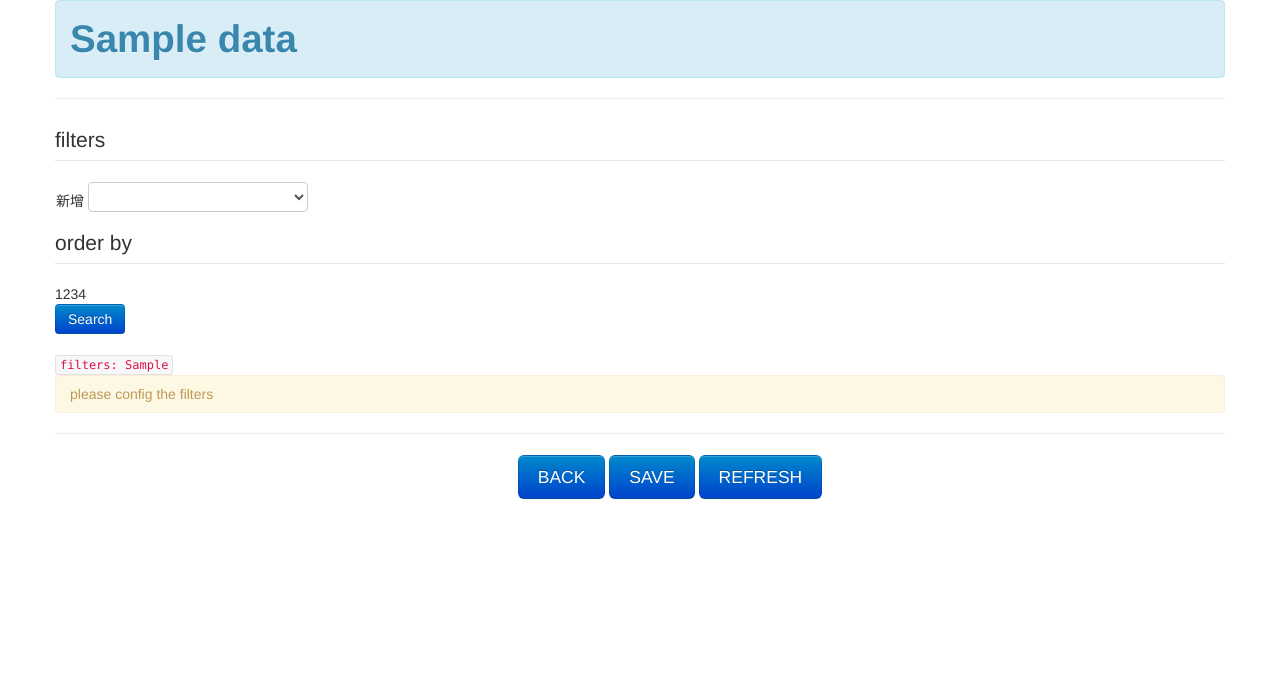
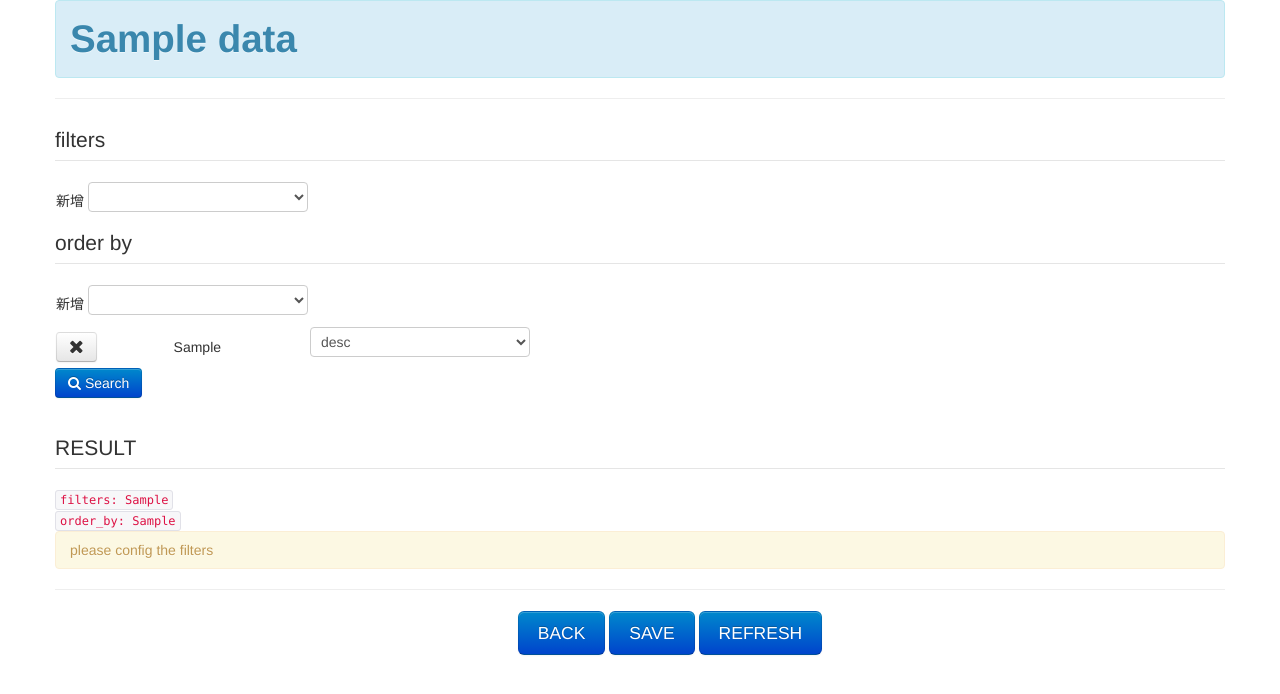
Before and after one commit to xiechao06/Flask-Report, a Python web app: template flask_report/templates/report____/data-set.html in a window 1280 px wide. Shown: the top 694 px of the page. Run offline with Jinja, Linux system fonts and the light colour scheme; the template is opened without the code that fills it: most values are stand-ins (such as "Sample title", 1, 10 or a date in 2020); parts of the project's set-up code (start-up, migrations or seed data) failed here and were passed over; some libraries are stand-ins or nearby versions.

Commit message:
fix #29, order_by doesn't work

```diff
--- a/example/report_conf/data_sets/1/meta.yaml
+++ b/example/report_conf/data_sets/1/meta.yaml
@@ -8,5 +8,6 @@ filters:
     operators: [eq, ne]
     value_type: str
 
-order_by:
-  - Group.name
+order_bys:
+  - 国家
+  - User.group_id
--- a/flask_report/templates/report____/data-set.html
+++ b/flask_report/templates/report____/data-set.html
@@ -67,7 +67,7 @@
       $(".collapse").collapse();
 
 
-      jQuery.fn.addRow = function (text, available_opts, type, op, value) {
+      jQuery.fn.addFilter = function (text, available_opts, type, op, value) {
         var tr = $("<tr name='filter'></tr>");
         var td1 = $("<td></td>").html($("<button type='button' class='btn' name='remove-tr'></button>").html($("<i class='icon-remove icon-large'></i>")));
         var td2 = $("<td></td>").text(text);
@@ -105,18 +105,49 @@
         this.find("tbody").append(tr);
       };
 
+      jQuery.fn.addOrderBy = function (text, op){
+        var tr = $("<tr name='order_by'></tr>");
+        var td1 = $("<td></td>").html($("<button type='button' class='btn' name='remove-tr'></button>").html($("<i class='icon-remove icon-large'></i>")));
+        var td2 = $("<td></td>").text(text);
+        var td3 = $("<td></td>");
+        var select = $("<select></select>");
+        $.each([{"key":"desc", "value": "desc"}, {"key": "asc", "value": "asc"}], function(idx, value){
+          select.append($("<option></option>").val(value.value).text(value.key));
+        });
+        if(op){
+          select.val(op);
+        }
+        td3.append(select);
+
+        tr.append(td1, td2, td3);
+        this.find("tbody").append(tr);
+      };
 
       $("#add_filter").change(function () {
         var e = $($(this).find(":selected"));
 
-        $("#clause").addRow(e.text(), $.parseJSON(e.attr("data-ops")), e.attr("data-type"));
+        $("#clause").addFilter(e.text(), $.parseJSON(e.attr("data-ops")), e.attr("data-type"));
         $(this).val([]);
+      });
+
+      $("#add_order_by").change(function(){
+        if ($("tr[name=order_by]").size() > 0){
+          alert("{{ _("only one order_by supported") }}");
+          return false;
+        }
+        var e = $($(this).find(":selected"));
+        $("#order_by").addOrderBy(e.text());
+        $(this).val([])
       });
 
       {% if current_filters %}
         $.each({{ current_filters|tojson|safe }}, function (idx, filter) {
-          $("#clause").addRow(filter.name, filter.ops, filter.type, filter.op, filter.val);
+          $("#clause").addFilter(filter.name, filter.ops, filter.type, filter.op, filter.val);
         });
+      {% endif %}
+
+      {% if current_order_bys %}
+        $("#order_by").addOrderBy("{{ current_order_bys[0]|safe }}", "{{ current_order_bys[1]|safe }}");
       {% endif %}
 
       $("[name=remove-tr]").live("click", function () {
@@ -128,14 +159,17 @@
         if (form.get(0).checkValidity()) {
           var filters = [];
           $.each(form.find("tr[name='filter']"), function (idx, tr) {
-            filters.push({"col": $($(tr).find("td")[1]).text(), "op": $($(tr).find("select")).val(), "val": $($(tr).find("input")[0]).val()})
+            filters.push({"col": $($(tr).find("td")[1]).text(), "op": $($(tr).find("select")).val(), "val": $($(tr).find("input")[0]).val()});
           });
-          form.find("input[type=hidden]").val(JSON.stringify(filters));
+          var tr = form.find("tr[name=order_by]");
+          var order_bys = $($(tr).find("td")[1]).text();
+          if ($($(tr).find("select")).val() == "desc"){
+            order_bys = "-" + order_bys;
+          }
+          form.find("input[type=hidden][name=filters]").val(JSON.stringify(filters));
+          form.find("input[type=hidden][name=order_bys]").val(order_bys);
           form.submit();
         }
-      });
-      $("#save-button").click(function () {
-
       });
       $("textarea").autosize();
     });
@@ -150,17 +184,17 @@
       </h1>
     </div>
     <hr/>
-    <form>
+    <form action="{{ url_for(".data_set", id_=data_set.id_) }}">
       <fieldset>
         <legend>{{ _("filters") }}</legend>
         <table id="clause">
           <tbody>
           <tr>
-            <td class="and" colspan="2">
+            <td colspan="2">
               <label for="add_filter">新增</label>
               <select id="add_filter">
                 <option></option>
-                {% for filter in filters %}
+                {% for filter in data_set.filters %}
                   <option value="{{ filter.col }}" data-type="{{ filter.type }}" data-ops='{{ filter.ops|tojson|safe }}'>{{ filter.name }}</option>
                 {% endfor %}
               </select>
@@ -171,19 +205,45 @@
       </fieldset>
       <fieldset>
         <legend>{{ _("order by") }}</legend>
-        <div>
-          1234
+        <table id="order_by">
+          <tbody>
+          <tr>
+            <td colspan="2">
+              <label for="add_order_by">新增</label>
+              <select id="add_order_by">
+                <option></option>
+                {% for order_by in data_set.order_bys %}
+                  <option value="{{ order_by }}">{{ order_by }}</option>
+                {% endfor %}
+              </select>
+            </td>
+          </tr>
+          </tbody>
+        </table>
+      </fieldset>
+      <input type="hidden" name="filters"/>
+      <input type="hidden" name="order_bys"/>
+      <div class="control-group">
+        <div class="controls">
+          <button class="btn btn-primary" id="search"><i class="icon-search"></i>&nbsp;{{ _("Search") }}</button>
         </div>
-      </fieldset>
-      <div>
-        <input type="hidden" name="filters"/>
-        <button class="btn btn-primary" id="search">{{ _("Search") }}</button>
       </div>
     </form>
+
+    <legend>{{ _("RESULT") }}</legend>
     {% if filters_yaml %}
-      <code>
-        filters: {{ filters_yaml }}
-      </code>
+      <div>
+        <code>
+          filters: {{ filters_yaml }}
+        </code>
+      </div>
+    {% endif %}
+    {% if order_by_yaml %}
+      <div>
+        <code>
+          order_by: {{ order_by_yaml }}
+        </code>
+      </div>
     {% endif %}
     <div>
       {% if request.args.get("filters") %}
@@ -228,7 +288,7 @@
             <label class="control-label" for="report_desc">{{ _("report_desc") }}</label>
 
             <div class="controls">
-              <input type="text" name="report_desc" id="report_desc"/>
+              <textarea name="report_desc" id="report_desc"></textarea>
             </div>
           </div>
           <div class="control-group">
@@ -242,7 +302,7 @@
             <label class="control-label" for="report_order_by">{{ _("report_order_by") }}</label>
 
             <div class="controls">
-              <input type="text" name="report_order_by" id="report_order_by" value="{{ order_by }}"/>
+              <input type="text" name="report_order_by" id="report_order_by" value="{{ order_by_yaml }}" readonly/>
             </div>
           </div>
           <div class="control-group">
```
Also changed, not shown: flask_report/base.py (+15 -8 lines), flask_report/data_set.py (+27 -3 lines).
